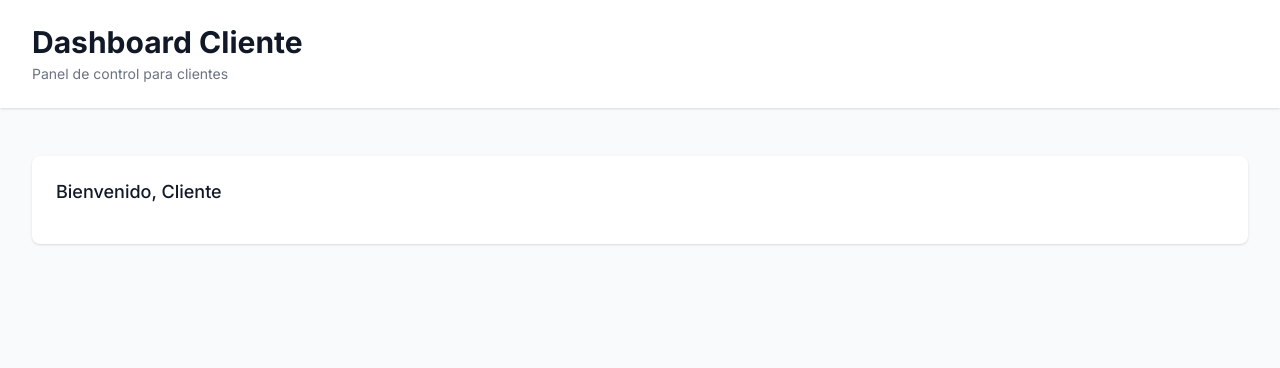
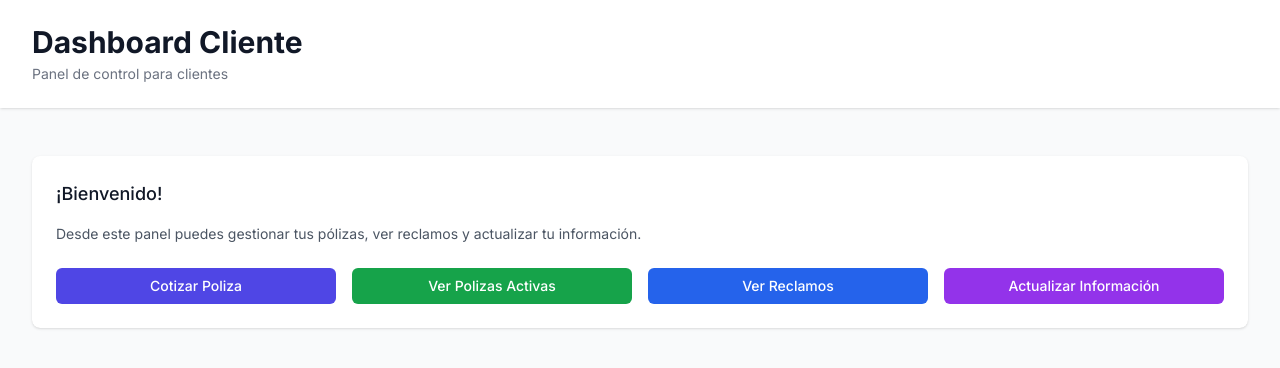
Before and after one commit to francoleon08/proyecto-aps, a Next.js app: page /dashboard/client in a window 1280 px wide. Shown: the top 368 px of the page. Built offline with nearby package versions, Linux system fonts and the light colour scheme; no server answers.

Commit message:
add user cotizer policy component and update client dashboard

```diff
--- a/app/dashboard/client/page.tsx
+++ b/app/dashboard/client/page.tsx
@@ -1,18 +1,47 @@
-import { DashboardLayout } from "@/components/dashboard-layout";
+"use client"
+
+import { useState } from 'react'
+import { DashboardLayout } from '@/components/dashboard-layout'
+import UserCotizerPolicy from '@/components/user-cotizer-policy'
 
 export default function ClientDashboard() {
+  const [showCotizerPolicy, setShowCotizerPolicy] = useState(false)
+
+  if (showCotizerPolicy) {
+    return (
+      <DashboardLayout title="Gestión de Usuarios" description="Administrar usuarios del sistema">
+        <UserCotizerPolicy onBack={() => setShowCotizerPolicy(false)} />
+      </DashboardLayout>
+    )
+  }
+
   return (
-    <DashboardLayout
-      title="Dashboard Cliente"
-      description="Panel de control para clientes"
-    >
+    <DashboardLayout title="Dashboard Cliente" description="Panel de control para clientes">
       <div className="bg-white overflow-hidden shadow rounded-lg">
-        <div className="px-4 py-5 sm:p-6">
-          <h3 className="text-lg leading-6 font-medium text-gray-900 mb-4">
-            Bienvenido, Cliente
-          </h3>
+        <div className="bg-white shadow rounded-lg p-6">
+          <h4 className="text-lg font-medium text-gray-900 mb-4">¡Bienvenido!</h4>
+          <p className="text-sm text-gray-600 mb-6">
+            Desde este panel puedes gestionar tus pólizas, ver reclamos y actualizar tu información.
+          </p>
+          <div className="grid grid-cols-1 sm:grid-cols-2 lg:grid-cols-4 gap-4">
+            <button
+              onClick={() => setShowCotizerPolicy(!showCotizerPolicy)}
+              className="bg-indigo-600 hover:bg-indigo-700 text-white px-4 py-2 rounded-md text-sm font-medium transition-colors"
+            >
+              Cotizar Poliza
+            </button>
+            <button className="bg-green-600 hover:bg-green-700 text-white px-4 py-2 rounded-md text-sm font-medium transition-colors">
+              Ver Polizas Activas
+            </button>
+            <button className="bg-blue-600 hover:bg-blue-700 text-white px-4 py-2 rounded-md text-sm font-medium transition-colors">
+              Ver Reclamos
+            </button>
+            <button className="bg-purple-600 hover:bg-purple-700 text-white px-4 py-2 rounded-md text-sm font-medium transition-colors">
+              Actualizar Información
+            </button>
+          </div>
         </div>
       </div>
     </DashboardLayout>
-  );
+  )
 }
--- /dev/null
+++ b/components/user-cotizer-policy.tsx
@@ -0,0 +1,14 @@
+"use client"
+
+interface UserCotizerPolicyProps {
+  onBack: () => void
+}
+
+export default function UserCotizerPolicy({ onBack }: UserCotizerPolicyProps) {
+  return (
+    <div>
+      <h1>hola</h1>
+      <button onClick={onBack}>Volver</button>
+    </div>
+  )
+}
```
